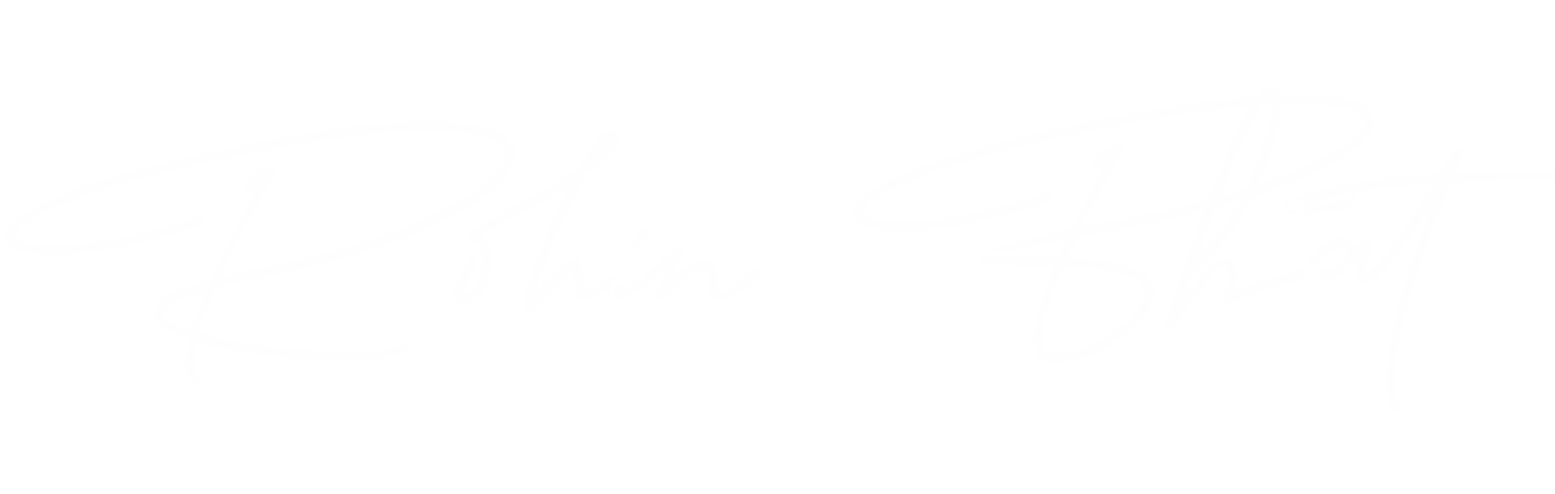
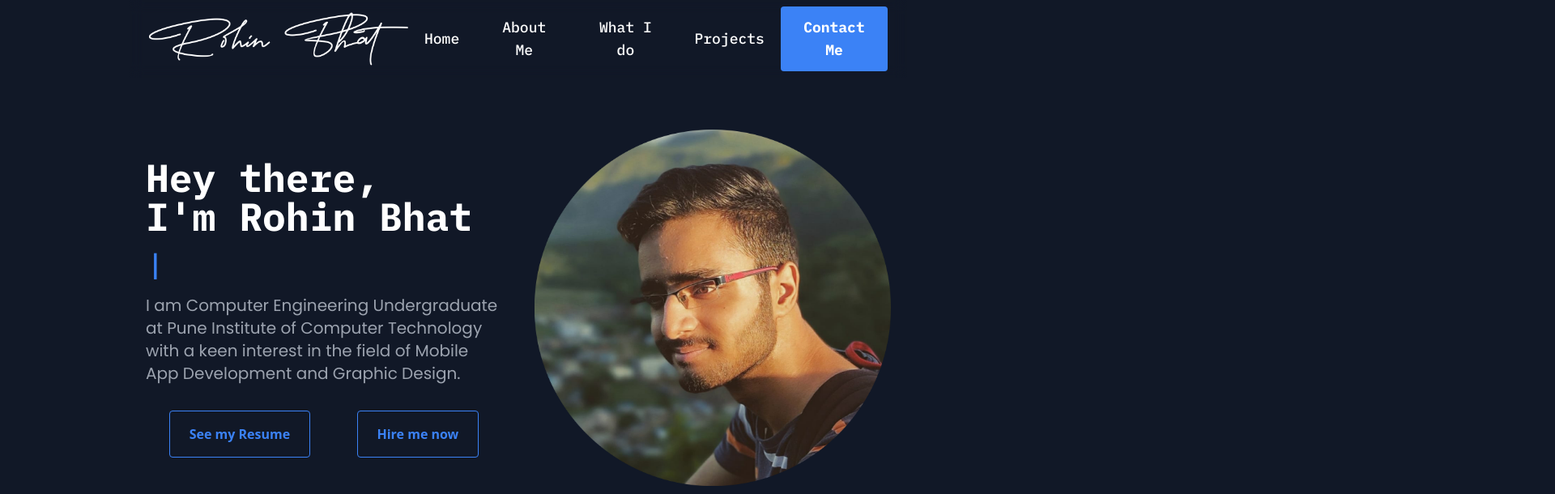
Before and after one commit to RohinBhat/portfolio, a React (Create React App) app: page / in a window 1280 px wide. Shown: the top 610 px of the page at 81% size, 1920 px wide, since content can reach past the window. Built offline with nearby package versions, Linux system fonts and the light colour scheme.

Commit message:
Added Tailwind and completed Hero component

```diff
--- a/package.json
+++ b/package.json
@@ -3,6 +3,7 @@
   "version": "0.1.0",
   "private": true,
   "dependencies": {
+    "@craco/craco": "^6.3.0",
     "@testing-library/jest-dom": "^5.14.1",
     "@testing-library/react": "^11.2.7",
     "@testing-library/user-event": "^12.8.3",
@@ -10,6 +11,7 @@
     "react-dom": "^17.0.2",
     "react-router-dom": "^5.3.0",
     "react-scripts": "4.0.3",
+    "typewriter-effect": "^2.18.2",
     "web-vitals": "^1.1.2"
   },
   "scripts": {
--- a/src/App.js
+++ b/src/App.js
@@ -1,11 +1,21 @@
 import "./App.css";
 
+import Footer from "./components/Footer";
+import Hero from "./components/Hero";
+import HiringCTA from "./components/HiringCTA";
 import NavBar from "./components/NavBar";
+import Services from "./components/Services";
 
 function App() {
   return (
     <div className="App">
-      <NavBar />
+      <div className="w-3/4 mx-auto">
+        <NavBar />
+        <Hero />
+        <Services />
+        <HiringCTA />
+        <Footer />
+      </div>
     </div>
   );
 }
--- /dev/null
+++ b/src/components/Footer.js
@@ -0,0 +1,5 @@
+import React from "react";
+
+export default function Footer() {
+  return <div></div>;
+}
--- /dev/null
+++ b/src/components/Hero.js
@@ -0,0 +1,55 @@
+import React from "react";
+import Typewriter from "typewriter-effect";
+import photo from "../images/me.png";
+
+export default function Hero() {
+  return (
+    <div className="mt-16 grid grid-cols-1 lg:grid-cols-2">
+      <div className="my-auto px-5 flex flex-col justify-start md:justify-center lg:justify-start">
+        <h1 className="font-primary font-bold text-white text-5xl text-left">
+          Hey there,
+        </h1>
+        <h1 className="font-primary font-bold text-white text-5xl text-left">
+          I'm Rohin Bhat
+        </h1>
+        <div className="mt-4 font-primary font-medium text-blue-500 text-4xl text-left">
+          <Typewriter
+            options={{
+              loop: true,
+            }}
+            onInit={(typewriter) => {
+              typewriter
+                .typeString("Mobile App Developer")
+                .pauseFor(500)
+                .deleteAll()
+                .typeString("Web Developer")
+                .pauseFor(500)
+                .deleteAll()
+                .typeString("Graphic Designer")
+                .pauseFor(500)
+                .deleteAll()
+                .start();
+            }}
+          />
+        </div>
+        <h1 className="mt-4 font-secondary font-normal text-gray-400 text-xl text-left">
+          I am Computer Engineering Undergraduate at Pune Institute of Computer
+          Technology with a keen interest in the field of Mobile App Development
+          and Graphic Design.
+        </h1>
+        <div className="flex flex-col lg:flex-row lg:justify-around">
+          <button className="mt-8 bg-transparent hover:bg-blue-500 text-blue-500 font-semibold hover:text-white py-4 px-6 border border-blue-500 hover:border-transparent rounded">
+            See my Resume
+          </button>
+          <button className="mt-4 bg-transparent hover:bg-blue-500 text-blue-500 font-semibold hover:text-white py-4 px-6 border border-blue-500 hover:border-transparent rounded lg:mt-8">
+            Hire me now
+          </button>
+        </div>
+      </div>
+
+      <div className="px-5 flex flex-col items-center">
+        <img src={photo} className="mt-8 lg:mt-0" alt="Rohin Bhat" />
+      </div>
+    </div>
+  );
+}
--- /dev/null
+++ b/src/components/HiringCTA.js
@@ -0,0 +1,5 @@
+import React from "react";
+
+export default function HiringCTA() {
+  return <div></div>;
+}
--- a/src/components/NavBar.js
+++ b/src/components/NavBar.js
@@ -1,5 +1,3 @@
-import "../styles/navbar.css";
-
 import { BrowserRouter, Link, Route } from "react-router-dom";
 
 import React from "react";
@@ -8,34 +6,34 @@ import logo from "../images/portfolio-logo-white.png";
 export default function NavBar() {
   return (
     <BrowserRouter>
-      <div className="w-11/12 relative max-w-screen-xl mx-auto flex items-center justify-between px-8 sm:px-6">
-        <img src={logo} className="h-24" alt="Logo" />
+      <div className="sticky z-50 top-0 backdrop-filter backdrop-blur mx-auto flex items-center justify-between px-8 sm:px-6">
+        <img src={logo} className="h-20 lg:h-24" alt="Logo" />
         <div className="flex">
           <Link
             to="/"
-            className="my-auto text-white font-primary font-medium text-lg px-5"
+            className="my-auto text-white font-primary font-medium text-lg px-5 hover:text-blue-500"
           >
             Home
           </Link>
           <Link
             to="/"
-            className="my-auto text-white font-primary font-medium text-lg px-5"
+            className="my-auto text-white font-primary font-medium text-lg px-5 hover:text-blue-500"
           >
             About Me
           </Link>
           <Link
             to="/"
-            className="my-auto text-white font-primary font-medium text-lg px-5"
+            className="my-auto text-white font-primary font-medium text-lg px-5 hover:text-blue-500"
           >
             What I do
           </Link>
           <Link
             to="/"
-            className="my-auto text-white font-primary font-medium text-lg px-5"
+            className="my-auto text-white font-primary font-medium text-lg px-5 hover:text-blue-500"
           >
             Projects
           </Link>
-          <button class="bg-blue-500 hover:bg-blue-700 text-white font-bold py-3 px-4 rounded font-primary text-lg ">
+          <button className="bg-blue-500 hover:bg-blue-700 text-white font-bold py-3 px-4 rounded font-primary text-lg ">
             Contact Me
           </button>
         </div>
--- /dev/null
+++ b/src/components/Projects.js
@@ -0,0 +1,5 @@
+import React from "react";
+
+export default function Projects() {
+  return <div></div>;
+}
--- /dev/null
+++ b/src/components/Services.js
@@ -0,0 +1,5 @@
+import React from "react";
+
+export default function Services() {
+  return <div></div>;
+}
--- /dev/null
+++ b/src/components/Testimonials.js
@@ -0,0 +1,5 @@
+import React from "react";
+
+export default function Testimonials() {
+  return <div></div>;
+}
--- a/src/styles/navbar.css
+++ /dev/null
@@ -1,20 +0,0 @@
-.navbar {
-  display: flex;
-  max-width: 90%;
-  margin: 0px auto;
-  height: 150px;
-  justify-content: space-between;
-}
-
-.navbar .logo-image {
-  margin: auto 0px;
-  float: left;
-  height: 70%;
-}
-
-.navbar-tabs {
-  display: flex;
-  height: 100%;
-  float: right;
-  justify-content: center;
-}
```
Also changed, not shown: public/index.html (+1 -22 lines), src/images/me.png (added), 1 other file (tests, documents, lock files or other folders).
